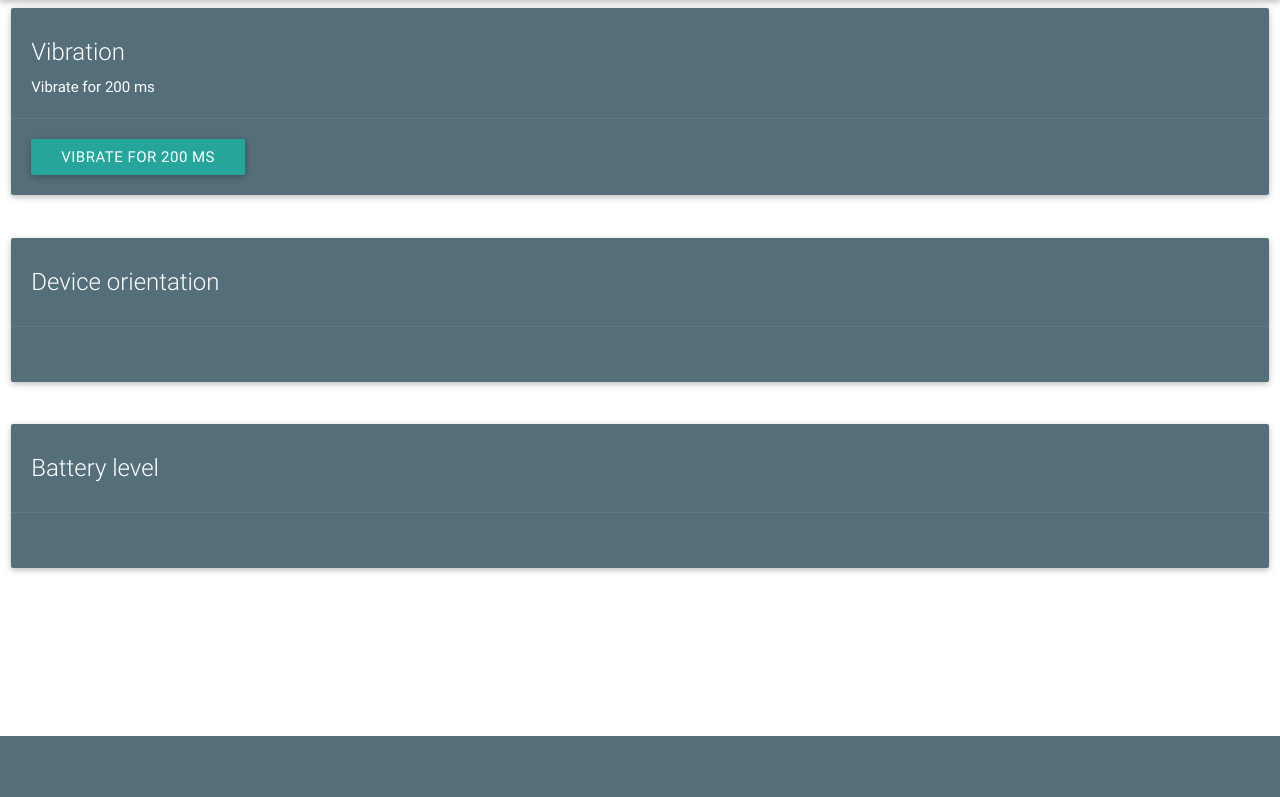
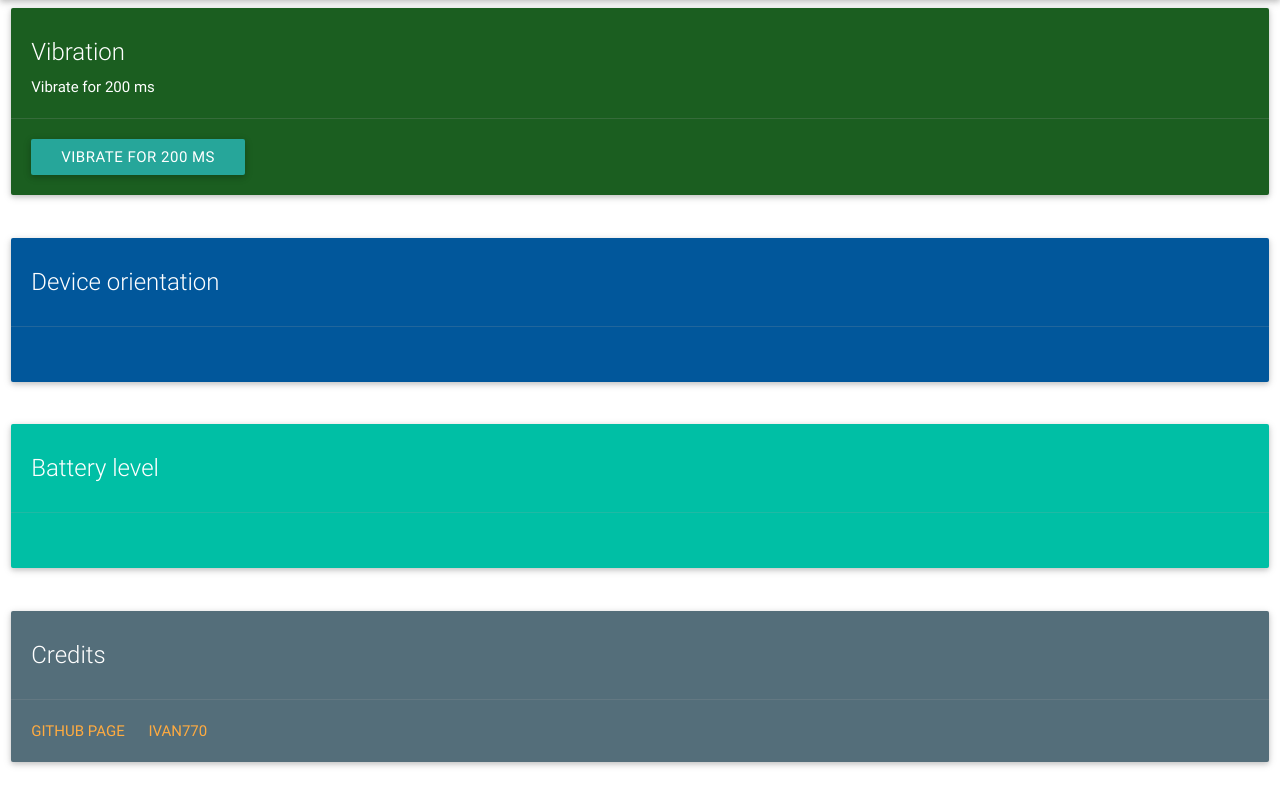
Before and after one commit to ivan770/html5, a Flask app: page / in a window 1280 px wide. Shown: the part 64-861 px from the top of the page. Before the commit the page ends 800 px from the top, so only its background shows below. Run offline with Flask 2, Linux system fonts and the light colour scheme.

Commit message:
Update colors, add credits

```diff
--- a/templates/index.html
+++ b/templates/index.html
@@ -59,7 +59,7 @@
 
         <div class="row">
             <div class="col s12 m12">
-            <div class="card blue-grey darken-1">
+            <div class="card green darken-4">
                 <div class="card-content white-text">
                 <span class="card-title">Vibration</span>
                 <p>Vibrate for 200 ms</p>
@@ -73,7 +73,7 @@
 
         <div class="row">
                 <div class="col s12 m12">
-                <div class="card blue-grey darken-1">
+                <div class="card light-blue darken-4">
                     <div class="card-content white-text">
                     <span class="card-title">Device orientation</span>
                     </div>
@@ -88,12 +88,26 @@
 
             <div class="row">
                 <div class="col s12 m12">
-                <div class="card blue-grey darken-1">
+                <div class="card teal accent-4">
                     <div class="card-content white-text">
                     <span class="card-title">Battery level</span>
                     </div>
                     <div class="card-action">
                         <p id="level"></p>
+                    </div>
+                </div>
+                </div>
+            </div>
+
+            <div class="row">
+                <div class="col s12 m12">
+                <div class="card blue-grey darken-1">
+                    <div class="card-content white-text">
+                    <span class="card-title">Credits</span>
+                    </div>
+                    <div class="card-action">
+                        <a href="https://github.com/ivan770/html5">Github page</a>
+                        <a href="https://github.com/ivan770/">ivan770</a>
                     </div>
                 </div>
                 </div>
```
Also changed, not shown: 1 other file.
